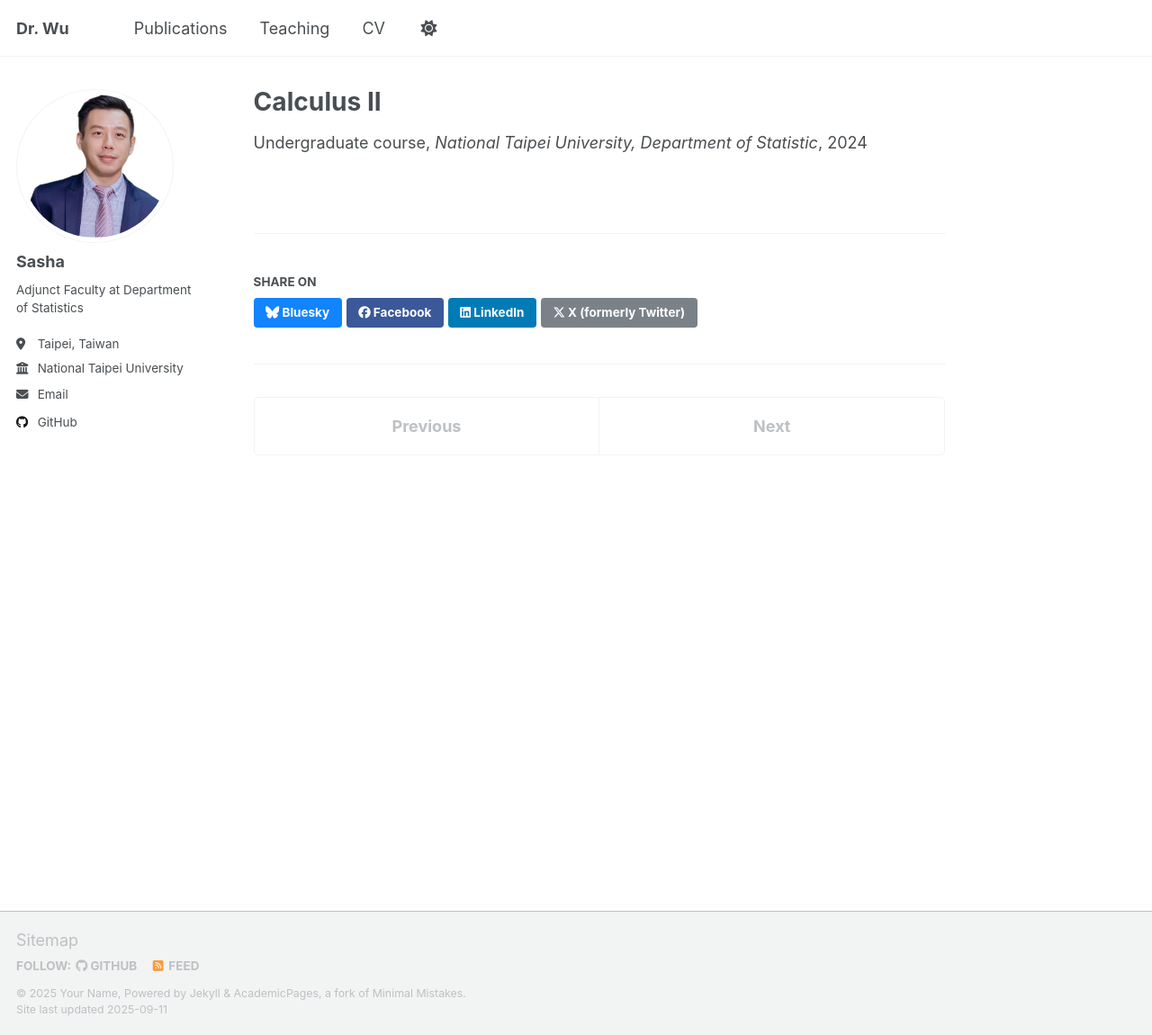
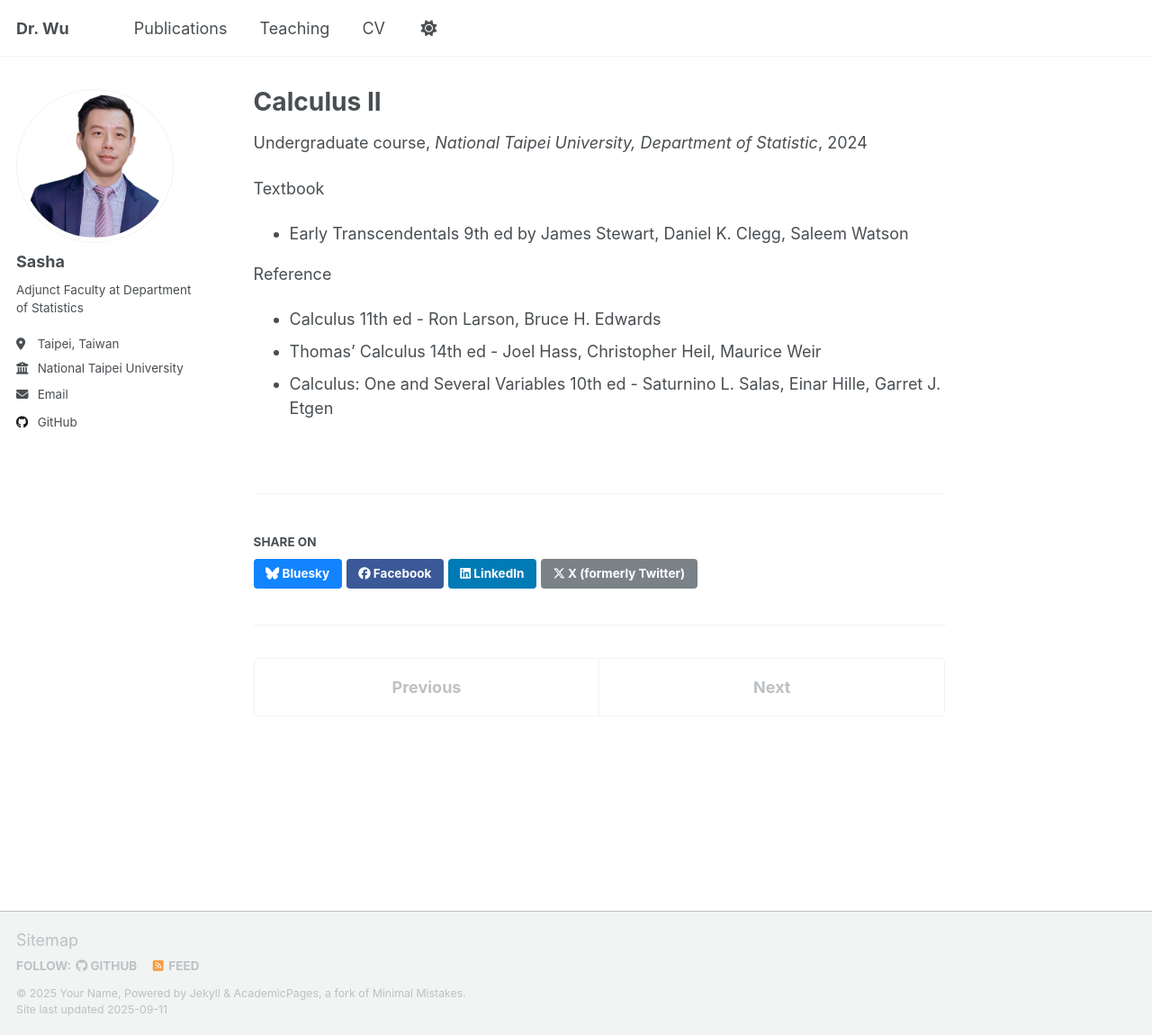
Before and after one commit to SashaWuNYCU/sashawunycu.github.io, a Jekyll site: the page built from _teaching/2023-2nd semester-teaching.md, in a window 1280 px wide and 1150 px high. Shown: the whole window at 90% size. Built offline with Jekyll 4.4.1, drawn with Linux system fonts in a browser that asks for light colours; a script that is not in the unit is left out.

Commit message:
Add class info ver 250911

```diff
--- a/_teaching/2023-2nd semester-teaching.md
+++ b/_teaching/2023-2nd semester-teaching.md
@@ -7,3 +7,11 @@ venue: "National Taipei University, Department of Statistic"
 date: 2024-09-09
 location: "New Taipei City, Taiwan"
 ---
+
+Textbook
+* Early Transcendentals 9th ed by James Stewart, Daniel K. Clegg, Saleem Watson
+
+Reference
+* Calculus 11th ed - Ron Larson, Bruce H. Edwards
+* Thomas' Calculus 14th ed - Joel Hass, Christopher Heil, Maurice Weir
+* Calculus: One and Several Variables 10th ed - Saturnino L. Salas, Einar Hille, Garret J. Etgen
```
Also changed, not shown: _publications/2023-05-30-paper-title-number-1.md (+0 -2 lines), _teaching/2024-2nd semester-teaching.md (+8 -0 lines), _teaching/2025-1st semester-teaching.md (+4 -2 lines).
